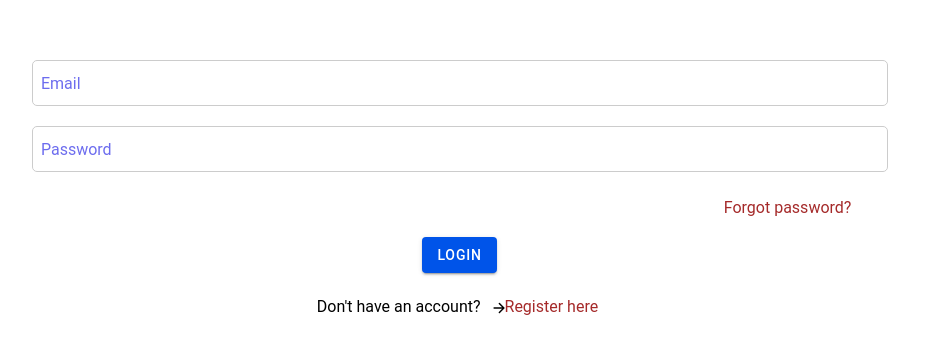
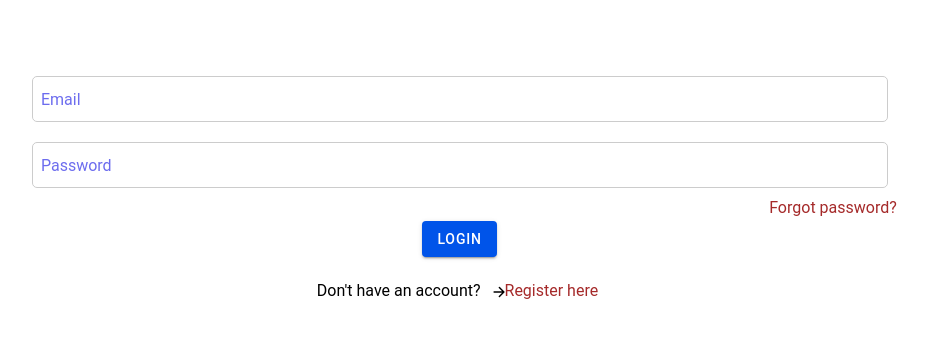
Before and after one commit to okonji-vic/authentication-ionic, a React (Vite) app: page /login in a window 1280 px wide. Shown: the part 225-578 px from the top of the page, without its empty margins (180-1108 px from the left). Built offline with nearby package versions, Linux system fonts and the light colour scheme.

Commit message:
paragraph styling

```diff
--- a/src/components/LoginPage.css
+++ b/src/components/LoginPage.css
@@ -52,10 +52,8 @@
 }
 
 .forgot-password {
-  display: flex;
-  justify-content: right;
-  align-items: right;
-  margin-left: 75%;
+  align-self: flex-end;
+  margin: 0;
   text-align: right;
   cursor: pointer;
   color: brown;
@@ -64,6 +62,11 @@
 .register-span {
   cursor: pointer;
   color: brown;
+}
+
+.error-parag {
+  color: red;
+  margin: 0px;
 }
 
 @media (max-width: 768px) {
--- a/src/components/LoginPage.tsx
+++ b/src/components/LoginPage.tsx
@@ -66,7 +66,7 @@ const LoginPage: React.FC = () => {
               value={password}
               onIonChange={(e) => setPassword(e.detail.value || "")}
             />
-            {error && <p style={{ color: "red" }}>{error}</p>}
+            {error && <p className="error-parag">{error}</p>}
             <p className="forgot-password" onClick={() => history.push("/forgot-password")}>
               Forgot password?
             </p>
```
